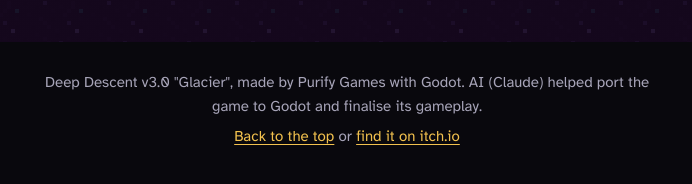
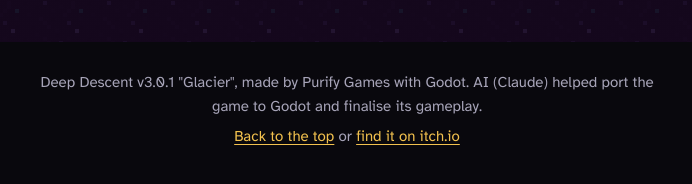
Before and after one commit to purify-games/deep-descent, a plain HTML site: page index.html in a window 1280 px wide. Shown: the part 6048-6232 px from the top of the page, 293-985 px from the left. Drawn offline with Linux system fonts and the light colour scheme.

Commit message:
Deep Descent v3.0.1 Glacier

```diff
--- a/index.html
+++ b/index.html
@@ -166,7 +166,7 @@
 </main>
 
 <footer class="bottom">
-  <p>Deep Descent v3.0 "Glacier", made by Purify Games with Godot. AI (Claude) helped port the game to Godot and finalise its gameplay.</p>
+  <p>Deep Descent v3.0.1 "Glacier", made by Purify Games with Godot. AI (Claude) helped port the game to Godot and finalise its gameplay.</p>
   <p><a href="#play-title">Back to the top</a> or <a href="https://purify-games.itch.io/deep-descent">find it on itch.io</a></p>
 </footer>
 
```
Also changed, not shown: play/index.html (+1 -1 lines), 1 other file.
